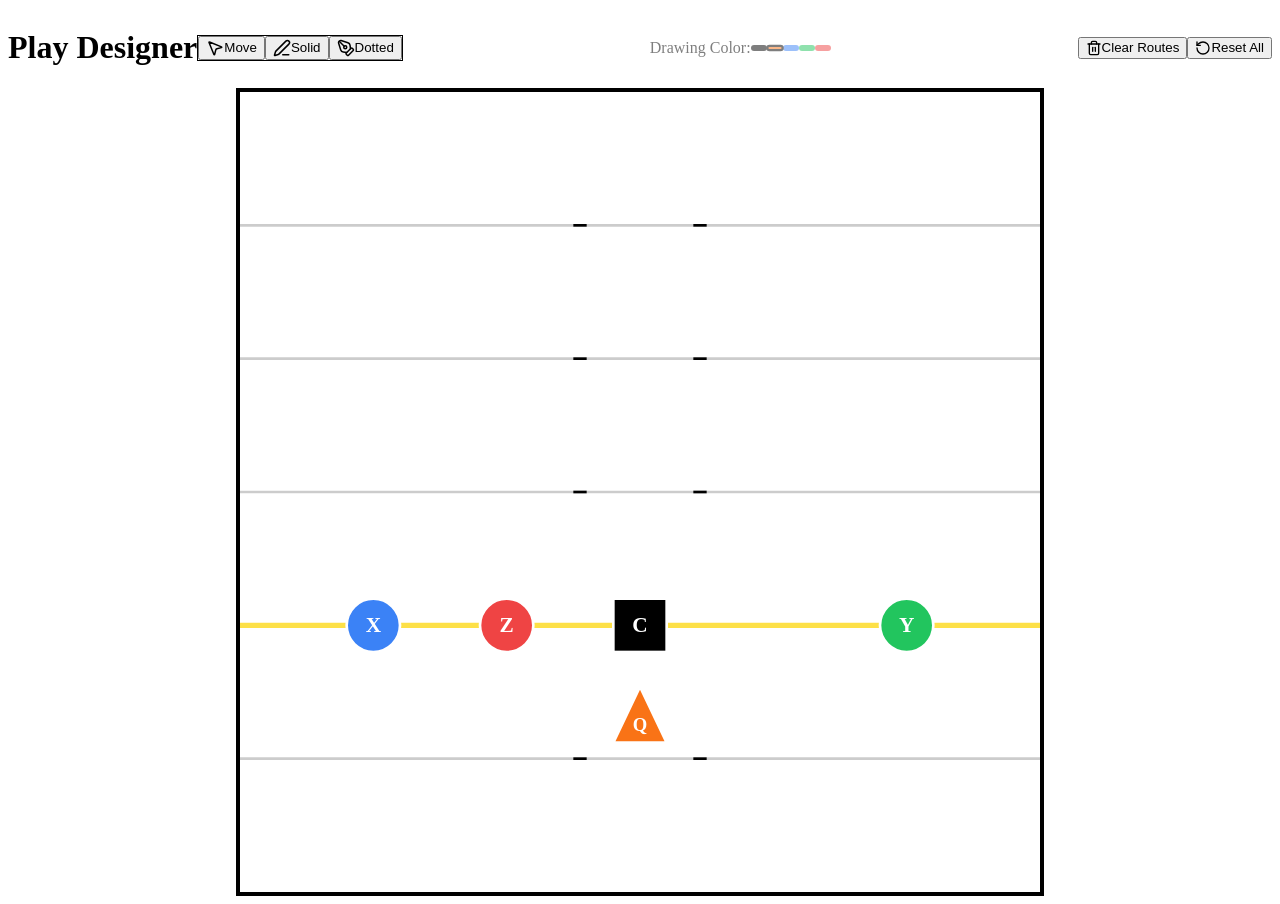
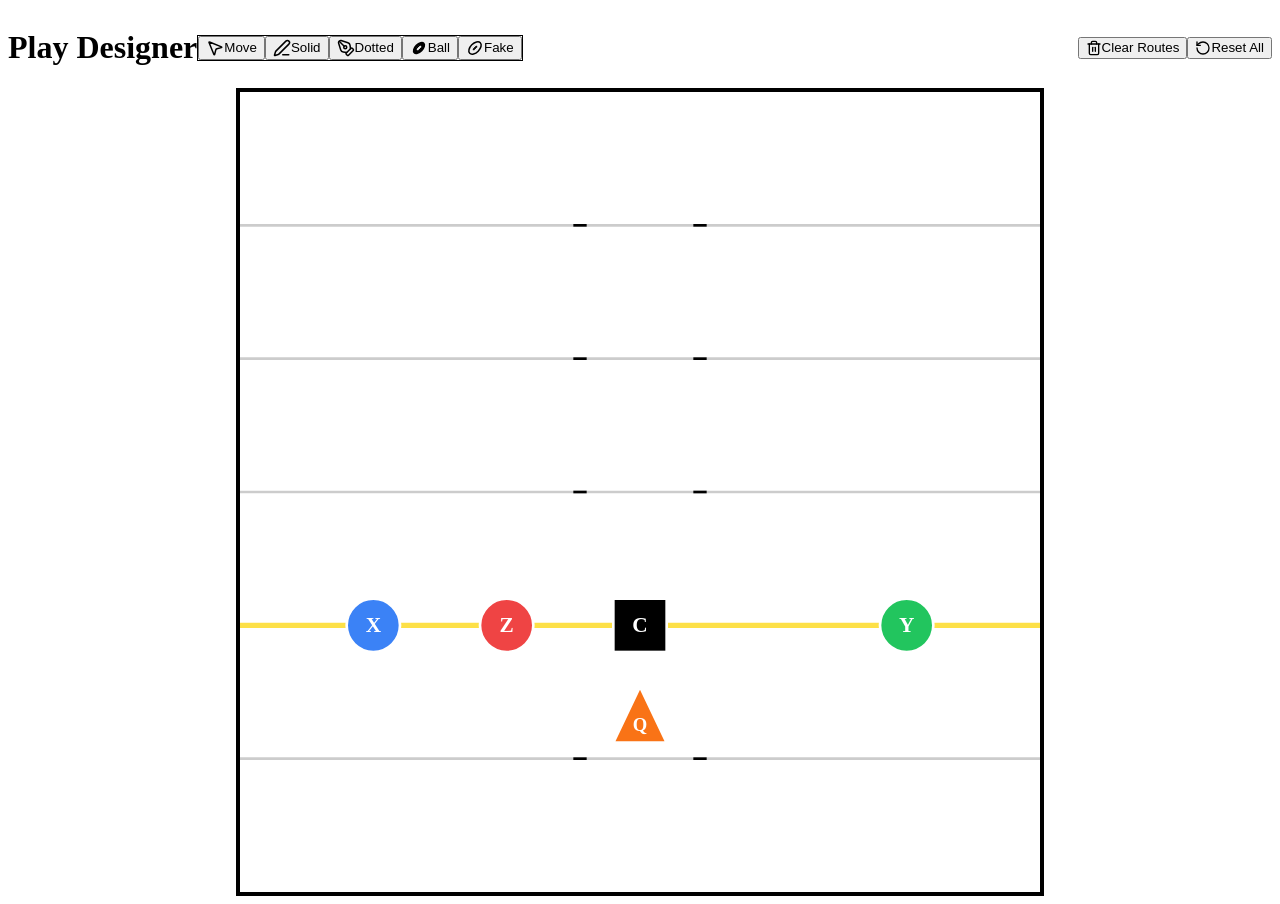
Before and after one commit to mundeydr/flag-football-designer, a React (Vite) app: page / in a window 1280 px wide. Built offline with nearby package versions, Linux system fonts and the light colour scheme.

Commit message:
Update App.jsx

```diff
--- a/src/App.jsx
+++ b/src/App.jsx
@@ -13,8 +13,10 @@ export default function App() {
   const [players, setPlayers] = useState(INITIAL_PLAYERS);
   const [routes, setRoutes] = useState([]);
   const [currentRoute, setCurrentRoute] = useState(null);
+  const [ballCarrierId, setBallCarrierId] = useState(null);
+  const [fakeCarrierIds, setFakeCarrierIds] = useState([]); // Array to allow multiple fakes
 
-  // App Modes: 'move', 'draw_solid', 'draw_dotted'
+  // App Modes: 'move', 'draw_solid', 'draw_dotted', 'ball', 'fake'
   const [mode, setMode] = useState('move');
 
   // Which player's color is currently selected for drawing routes
@@ -49,6 +51,30 @@ export default function App() {
         if (dx * dx + dy * dy <= 2500) { // 50^2
           setDraggingPlayerId(id);
           setActiveColorId(id); // Auto-select this player's color for future drawing!
+          return;
+        }
+      }
+    } else if (mode === 'ball') {
+      // Assign the football to the clicked player (Toggle on/off)
+      for (const [id, p] of Object.entries(players)) {
+        const dx = p.x - coords.x;
+        const dy = p.y - coords.y;
+        if (dx * dx + dy * dy <= 2500) { // 50^2
+          setBallCarrierId(prev => prev === id ? null : id);
+          setFakeCarrierIds(prev => prev.filter(fId => fId !== id)); // Remove fake if getting real ball
+          return;
+        }
+      }
+    } else if (mode === 'fake') {
+      // Assign the fake football to the clicked player (Toggle on/off)
+      for (const [id, p] of Object.entries(players)) {
+        const dx = p.x - coords.x;
+        const dy = p.y - coords.y;
+        if (dx * dx + dy * dy <= 2500) { // 50^2
+          setFakeCarrierIds(prev =>
+            prev.includes(id) ? prev.filter(fId => fId !== id) : [...prev, id]
+          );
+          if (ballCarrierId === id) setBallCarrierId(null); // Remove real ball if getting fake
           return;
         }
       }
@@ -128,6 +154,40 @@ export default function App() {
   const resetPlay = () => {
     setPlayers(INITIAL_PLAYERS);
     setRoutes([]);
+    setBallCarrierId(null);
+    setFakeCarrierIds([]);
+  };
+
+  // Helper to render the little football icon on the ball carrier
+  const renderFootball = (p) => {
+    if (ballCarrierId !== p.id) return null;
+    return (
+      <g transform={`translate(${p.x + 18}, ${p.y - 18}) rotate(-45)`}>
+        {/* Football Body */}
+        <ellipse cx="0" cy="0" rx="10" ry="6" fill="#8B4513" stroke="white" strokeWidth="1.5" />
+        {/* Laces */}
+        <line x1="-4" y1="0" x2="4" y2="0" stroke="white" strokeWidth="1.5" />
+        <line x1="-2" y1="-2" x2="-2" y2="2" stroke="white" strokeWidth="1" />
+        <line x1="0" y1="-2" x2="0" y2="2" stroke="white" strokeWidth="1" />
+        <line x1="2" y1="-2" x2="2" y2="2" stroke="white" strokeWidth="1" />
+      </g>
+    );
+  };
+
+  // Helper to render the hollow fake football icon
+  const renderFakeFootball = (p) => {
+    if (!fakeCarrierIds.includes(p.id)) return null;
+    return (
+      <g transform={`translate(${p.x + 18}, ${p.y - 18}) rotate(-45)`}>
+        {/* Hollow Football Body */}
+        <ellipse cx="0" cy="0" rx="10" ry="6" fill="none" stroke="black" strokeWidth="2" />
+        {/* Laces */}
+        <line x1="-4" y1="0" x2="4" y2="0" stroke="black" strokeWidth="1.5" />
+        <line x1="-2" y1="-2" x2="-2" y2="2" stroke="black" strokeWidth="1" />
+        <line x1="0" y1="-2" x2="0" y2="2" stroke="black" strokeWidth="1" />
+        <line x1="2" y1="-2" x2="2" y2="2" stroke="black" strokeWidth="1" />
+      </g>
+    );
   };
 
   // Render a player based on their shape property
@@ -143,6 +203,8 @@ export default function App() {
           <text x={p.x} y={p.y} fill="white" fontSize="16" fontWeight="bold" textAnchor="middle" dominantBaseline="central">
             {p.label}
           </text>
+          {renderFootball(p)}
+          {renderFakeFootball(p)}
         </g>
       );
     }
@@ -156,6 +218,8 @@ export default function App() {
           <text x={p.x} y={p.y + 4} fill="white" fontSize="14" fontWeight="bold" textAnchor="middle" dominantBaseline="central">
             {p.label}
           </text>
+          {renderFootball(p)}
+          {renderFakeFootball(p)}
         </g>
       );
     }
@@ -166,6 +230,8 @@ export default function App() {
         <text x={p.x} y={p.y} fill="white" fontSize="16" fontWeight="bold" textAnchor="middle" dominantBaseline="central">
           {p.label}
         </text>
+        {renderFootball(p)}
+        {renderFakeFootball(p)}
       </g>
     );
   };
@@ -200,22 +266,38 @@ export default function App() {
             >
               <PenTool size={18} /> Dotted
             </button>
-          </div>
-        </div>
-
-        {/* Color/Player Selection (Only visible when drawing) */}
-        <div className={`flex items-center gap-3 transition-opacity duration-300 ${mode.startsWith('draw') ? 'opacity-100' : 'opacity-50 pointer-events-none'}`}>
-          <span className="text-sm font-medium text-slate-600">Drawing Color:</span>
-          <div className="flex gap-2">
-            {Object.values(players).map(p => (
-              <button
-                key={`color-${p.id}`}
-                onClick={() => setActiveColorId(p.id)}
-                className={`w-8 h-8 rounded-full border-2 transition-transform ${activeColorId === p.id ? 'scale-110 border-slate-800 shadow-md' : 'border-transparent hover:scale-105'}`}
-                style={{ backgroundColor: p.color }}
-                title={`Select ${p.label} color`}
-              />
-            ))}
+            <button
+              onClick={() => setMode('ball')}
+              className={`flex items-center gap-2 px-4 py-2 rounded-md transition-colors ${mode === 'ball' ? 'bg-white shadow-sm text-slate-900 font-semibold' : 'text-slate-600 hover:text-slate-900'}`}
+              title="Assign Ball"
+            >
+              <svg width="18" height="18" viewBox="0 0 24 24" fill="none" xmlns="http://www.w3.org/2000/svg">
+                <g transform="rotate(-45 12 12)">
+                  <ellipse cx="12" cy="12" rx="10" ry="6" fill="currentColor" />
+                  <line x1="8" y1="12" x2="16" y2="12" stroke="white" strokeWidth="1.5" />
+                  <line x1="10" y1="10" x2="10" y2="14" stroke="white" strokeWidth="1" />
+                  <line x1="12" y1="10" x2="12" y2="14" stroke="white" strokeWidth="1" />
+                  <line x1="14" y1="10" x2="14" y2="14" stroke="white" strokeWidth="1" />
+                </g>
+              </svg>
+              Ball
+            </button>
+            <button
+              onClick={() => setMode('fake')}
+              className={`flex items-center gap-2 px-4 py-2 rounded-md transition-colors ${mode === 'fake' ? 'bg-white shadow-sm text-slate-900 font-semibold' : 'text-slate-600 hover:text-slate-900'}`}
+              title="Assign Fake"
+            >
+              <svg width="18" height="18" viewBox="0 0 24 24" fill="none" xmlns="http://www.w3.org/2000/svg">
+                <g transform="rotate(-45 12 12)">
+                  <ellipse cx="12" cy="12" rx="10" ry="6" fill="none" stroke="currentColor" strokeWidth="2" />
+                  <line x1="8" y1="12" x2="16" y2="12" stroke="currentColor" strokeWidth="1.5" />
+                  <line x1="10" y1="10" x2="10" y2="14" stroke="currentColor" strokeWidth="1" />
+                  <line x1="12" y1="10" x2="12" y2="14" stroke="currentColor" strokeWidth="1" />
+                  <line x1="14" y1="10" x2="14" y2="14" stroke="currentColor" strokeWidth="1" />
+                </g>
+              </svg>
+              Fake
+            </button>
           </div>
         </div>
 
@@ -245,7 +327,7 @@ export default function App() {
           <svg
             ref={svgRef}
             viewBox="0 0 600 600"
-            className={`w-full h-full touch-none ${mode === 'move' ? 'cursor-move' : 'cursor-crosshair'}`}
+            className={`w-full h-full touch-none ${mode === 'move' ? 'cursor-move' : (mode === 'ball' || mode === 'fake') ? 'cursor-pointer' : 'cursor-crosshair'}`}
             onPointerDown={handlePointerDown}
             onPointerMove={handlePointerMove}
             onPointerUp={handlePointerUp}
```
